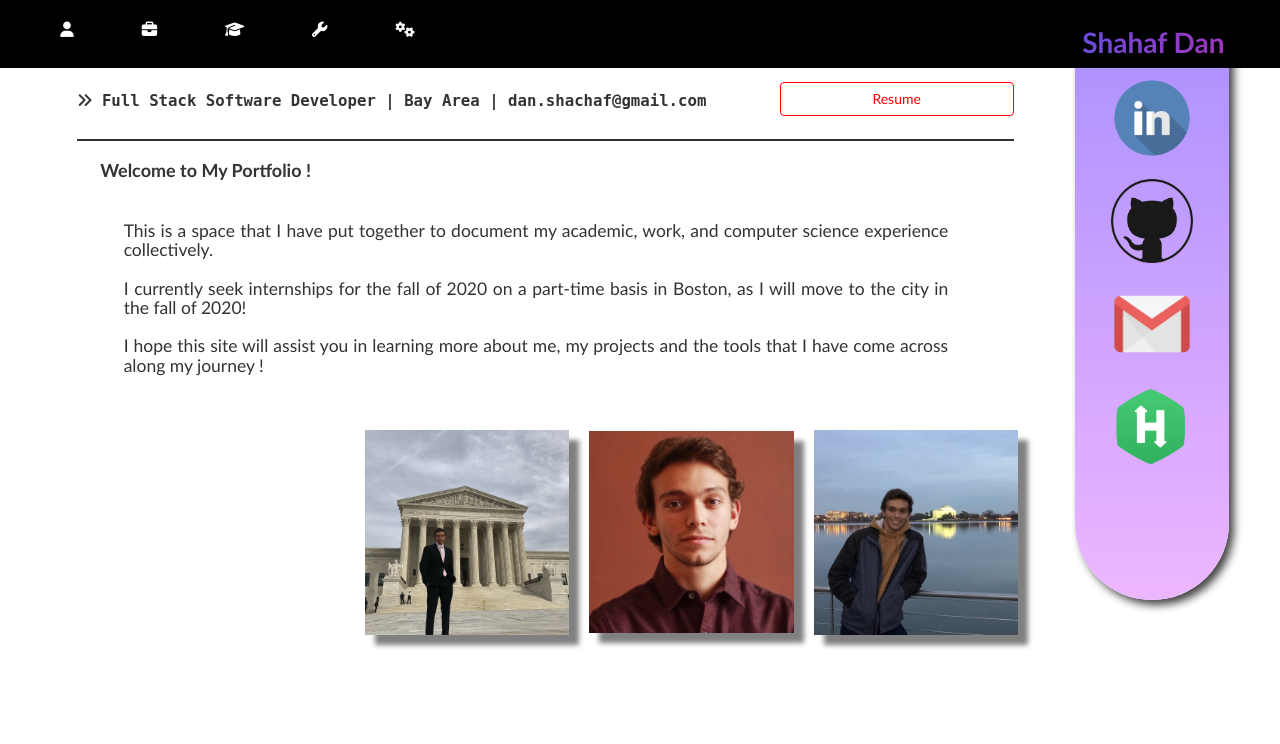
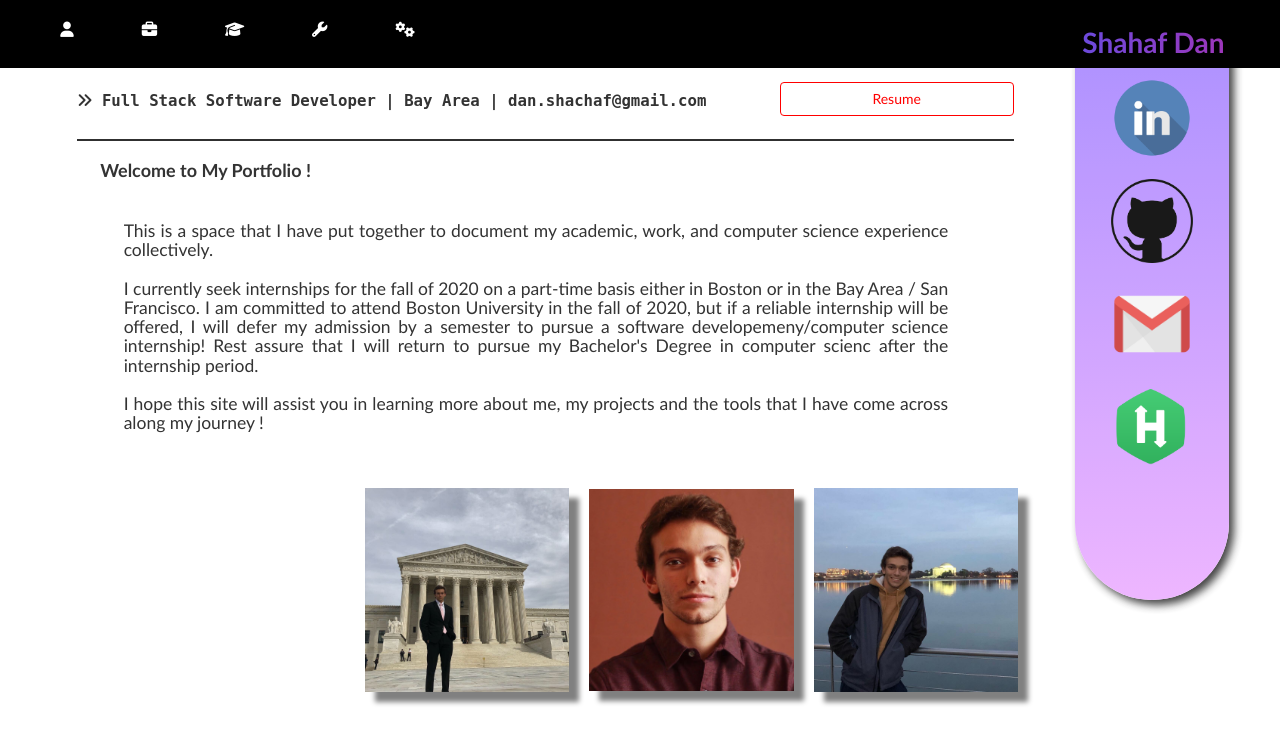
Before and after one commit to danshahaf/danshahaf.github.io, a PHP site: page / in a window 1280 px wide. Shown: the top 744 px of the page. Run offline with PHP 8.4, Linux system fonts and the light colour scheme; some libraries are stand-ins or nearby versions.

Commit message:
fixed email link, tried adding videos, didn't work

```diff
--- a/index.html
+++ b/index.html
@@ -48,7 +48,10 @@
                     <br>
                     <h5 class = "about-me-text">
                         This is a space that I have put together to document my academic, work, and computer science experience collectively. <br><br>
-                        I currently seek internships for the fall of 2020 on a part-time basis in Boston, as I will move to the city in the fall of 2020!<br><br>
+                        I currently seek internships for the fall of 2020 on a part-time basis either in Boston or in the Bay Area / San Francisco.
+                        I am committed to attend Boston University in the fall of 2020, but if a reliable internship will be offered,
+                        I will defer my admission by a semester to pursue a software developemeny/computer science internship!
+                        Rest assure that I will return to pursue my Bachelor's Degree in computer scienc after the internship period.<br><br>
                         <!-- My educational goals include the pursue of a Bachelor's of Science Degree in Computer Science, and a Masters Degree in Business. <br><br> -->
                         I hope this site will assist you in learning more about me, my projects and the tools that I have come across along my journey ! <br><br>
                     </h5>
@@ -56,9 +59,13 @@
                 <br>
                 <div class = "gallery">
                     <span>
-                        <img class = "gallery-item inline" src = "shahaf-pics/AC.JPG"/> <!-- 1i  -->
-                        <img class = "gallery-item inline" src = "shahaf-pics/AA.JPG"/> <!-- 3i  -->
-                        <img class = "gallery-item inline" src = "shahaf-pics/AB.JPG"/> <!-- 4i  -->
+                        <!-- <iframe class = "gallery-item inline" src = "shahaf-pics/AA.JPG"></iframe>
+                        <iframe class = "gallery-item inline" src = "shahaf-pics/AC.JPG"></iframe>
+                        <iframe class = "gallery-item inline" src = "shahaf-vids/vidAA.mp4?autoplay=1&showinfo=0&controls=0" ></iframe>
+                        <iframe class = "gallery-item inline" src = "shahaf-pics/AB.JPG"></iframe>  -->
+                        <img class = "gallery-item inline" src = "shahaf-pics/AC.JPG"/>
+                        <img class = "gallery-item inline" src = "shahaf-pics/AA.JPG"/>
+                        <img class = "gallery-item inline" src = "shahaf-pics/AB.JPG"/>
                     </span>
                 </div>
             </div>
@@ -450,7 +457,7 @@
         <div class = "sidebar inline" id = "sidebar">
             <a  href = 'https://www.linkedin.com/in/shahaf-dan-66812b180/'><img src = "Logos/linkedIn-logo.png" class = "LinkedIn-img"></a><br><br>
             <a  href = 'https://www.github.com/ShahafDan25'><img src = "Logos/gitHub-logo.png" class = "LinkedIn-img"></a><br><br>
-            <a  onclick = "window.open('mailto:dan.shachaf@gmail.com?subject=Lets Connect!?body=I saw your website and....');"><img src = "Logos/gmail-logo.png" class = "LinkedIn-img"></a><br><br>
+            <a  onclick = "window.open('mailto:dan.shachaf@gmail.com?subject=Lets Connect!&body=I saw your website and....');"><img src = "Logos/gmail-logo.png" class = "LinkedIn-img"></a><br><br>
             <a  href = "https://www.hackerrank.com/dan_shachaf"><img src = "Logos/hackerrank-logo.png" class = "LinkedIn-img"></a><br><br>
         </div>
 
--- a/shahaf.css
+++ b/shahaf.css
@@ -44,6 +44,9 @@ div.content {
 .fifth {
     width: 17.5% !important;
     margin-right: 1% !important;
+}
+iframe {
+    border: none !important; /* overrider 1px solid black that is the default */
 }
 
 /* //not sure where it goes: */
@@ -454,34 +457,36 @@ div.content {
     width: 100% !important;
     align-items: right !important;
     text-align: right !important;
+    display: flex;
+
 }
-.gallery-item, .gallery-item-vid {
+.gallery-item {
     border: none !important;
     /* padding-top: 100% !important; */
     width: 20% !important;
     margin: 0.55% !important;
     box-shadow: 10px 10px 5px grey;
-}
-.gallery-item-vid {
-    /* position: fixed; */
+    text-align: center;
+    align-items: center;
     object-fit: cover !important;
     overflow: hidden;
-    top: 100px !important;
+    flex: 1;
+    margin-bottom: 100%;
+}
+.gallery-item-video {
+    /* position: relative; */
+    overflow: hidden;
+    width: 175%;
+    object-fit: cover !important;
+    right: 75px;
+    vertical-align: auto !important;
 
 }
-.gallery-item-vid iframe {
-    padding: 0 !important;
-    display: block !important;
-    margin: 0 !important;
-    border: none !important;
-    position: relative !important;
-    /* background-size: cover !important; */
-    left: -25% !important;
-    /* z-index:-1;  */
-    /* top: 100px !important; */
-    /* height: 300px !important; */
-    object-fit: cover !important;
-}
+/* .gallery-item-video-container {
+    display: inline-block !important;
+    position: absolute;
+    margin-right: 20.6%;
+} */
 /* ----- Projects Div ----- */
 .project-description {
     font-size: 110%;
```
